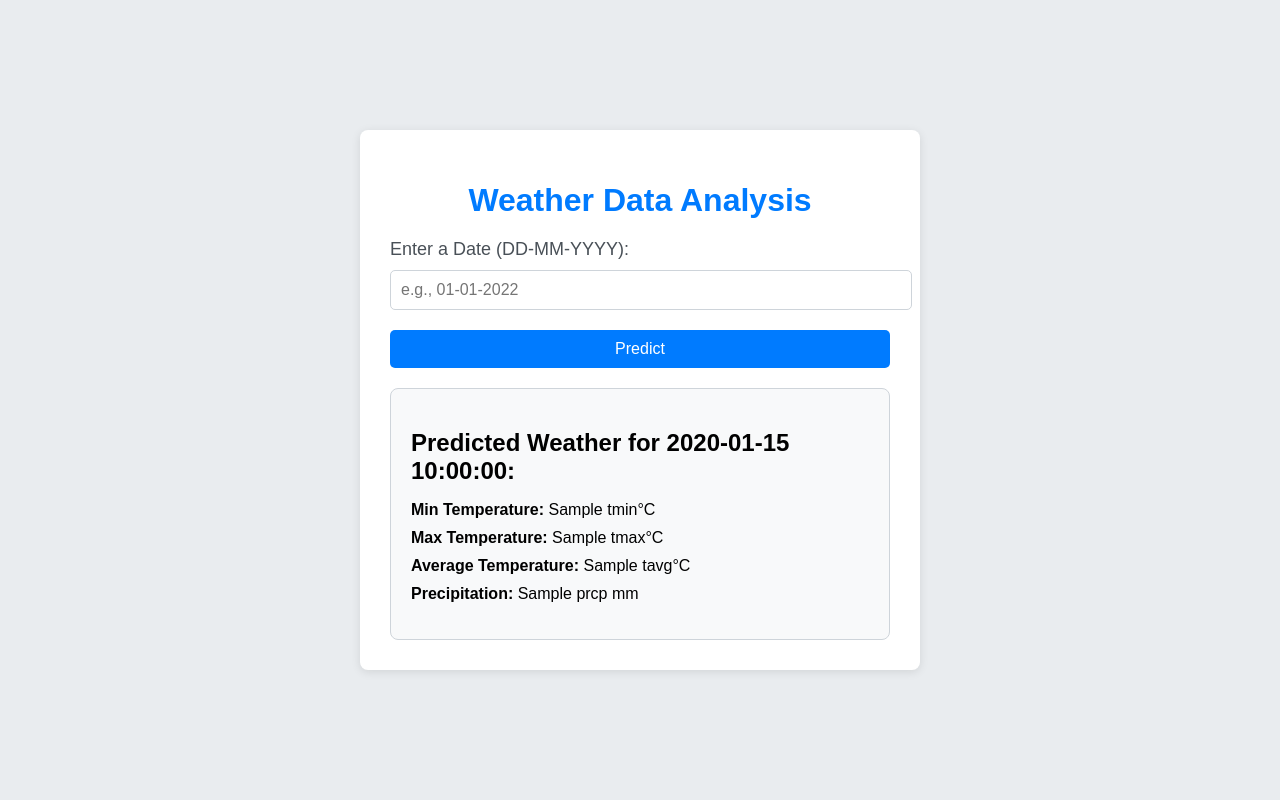
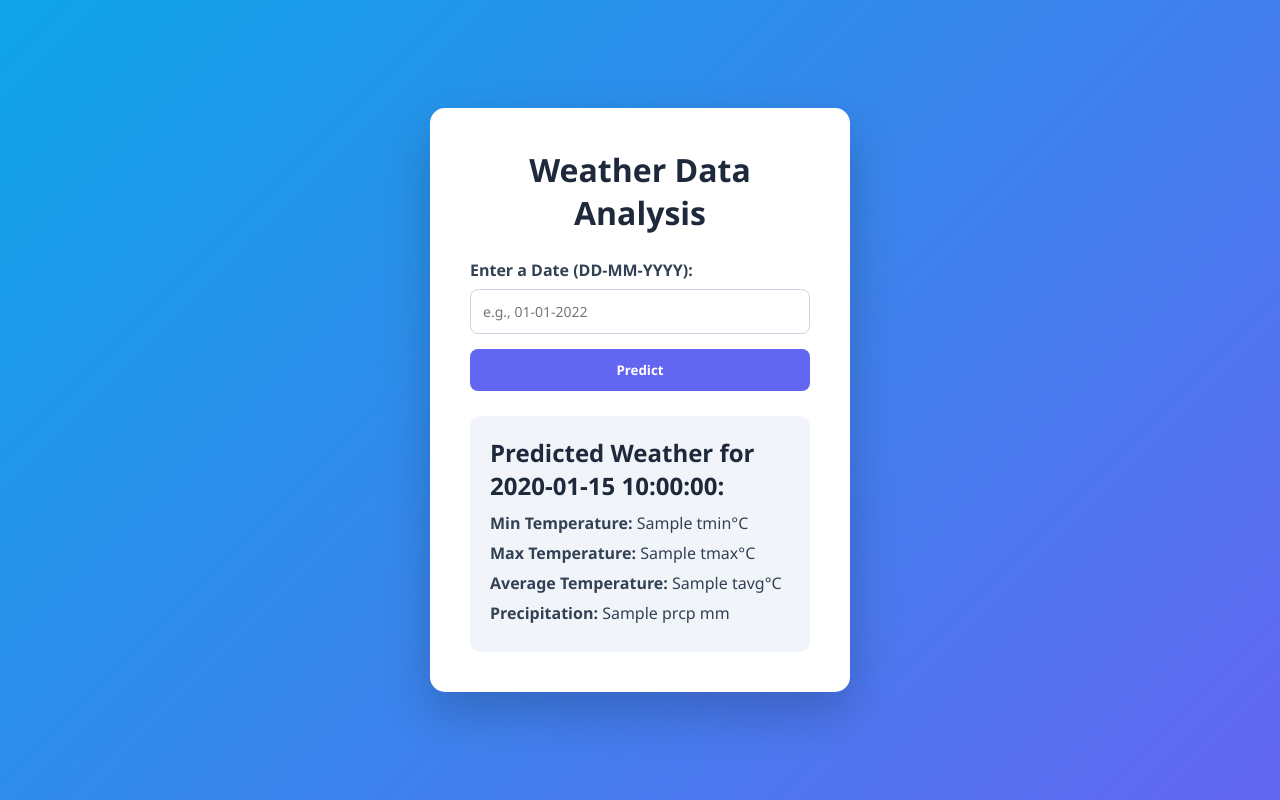
Before and after one commit to KaranBisht111/Weather-Prediction-System, a Flask app: template templates/index.html in a window 1280 px wide. Run offline with Flask 3, Linux system fonts and the light colour scheme; the template is opened without the code that fills it: most values are stand-ins (such as "Sample title", 1, 10 or a date in 2020); parts of the project's set-up code (start-up, migrations or seed data) failed here and were passed over.

Commit message:
ui change

```diff
--- a/templates/index.html
+++ b/templates/index.html
@@ -4,11 +4,115 @@
     <meta charset="UTF-8">
     <meta name="viewport" content="width=device-width, initial-scale=1.0">
     <title>Weather Data Analysis</title>
-    <link rel="stylesheet" href="{{ url_for('static', filename='styles.css') }}">
+
+    <style>
+        * {
+            margin: 0;
+            padding: 0;
+            box-sizing: border-box;
+            font-family: 'Segoe UI', sans-serif;
+        }
+
+        body {
+            height: 100vh;
+            display: flex;
+            justify-content: center;
+            align-items: center;
+            background: linear-gradient(135deg, #0ea5e9, #6366f1);
+        }
+
+        .container {
+            background: white;
+            padding: 40px;
+            border-radius: 15px;
+            width: 420px;
+            box-shadow: 0 20px 50px rgba(0,0,0,0.2);
+            text-align: center;
+        }
+
+        h1 {
+            margin-bottom: 25px;
+            color: #1e293b;
+        }
+
+        form {
+            display: flex;
+            flex-direction: column;
+        }
+
+        label {
+            margin-bottom: 8px;
+            font-weight: 600;
+            color: #334155;
+            text-align: left;
+        }
+
+        input[type="text"] {
+            padding: 12px;
+            border-radius: 8px;
+            border: 1px solid #cbd5e1;
+            margin-bottom: 15px;
+            font-size: 14px;
+        }
+
+        input[type="text"]:focus {
+            border-color: #6366f1;
+            outline: none;
+            box-shadow: 0 0 8px rgba(99,102,241,0.4);
+        }
+
+        input[type="submit"] {
+            padding: 12px;
+            border-radius: 8px;
+            border: none;
+            background: #6366f1;
+            color: white;
+            font-weight: 600;
+            cursor: pointer;
+            transition: 0.3s ease;
+        }
+
+        input[type="submit"]:hover {
+            background: #4f46e5;
+            transform: translateY(-2px);
+        }
+
+        .results {
+            margin-top: 25px;
+            padding: 20px;
+            background: #f1f5f9;
+            border-radius: 10px;
+            text-align: left;
+        }
+
+        .results h2 {
+            margin-bottom: 10px;
+            color: #1e293b;
+        }
+
+        ul {
+            list-style: none;
+        }
+
+        li {
+            margin-bottom: 8px;
+            color: #334155;
+        }
+
+        @media (max-width: 480px) {
+            .container {
+                width: 90%;
+                padding: 25px;
+            }
+        }
+
+    </style>
 </head>
+
 <body>
     <div class="container">
         <h1>Weather Data Analysis</h1>
+
         <form method="POST">
             <label for="date">Enter a Date (DD-MM-YYYY):</label>
             <input type="text" id="date" name="date" required placeholder="e.g., 01-01-2022">
@@ -26,6 +130,7 @@
                 </ul>
             </div>
         {% endif %}
+
     </div>
 </body>
 </html>
```
Also changed, not shown: templates/result.html (+80 -1 lines).
